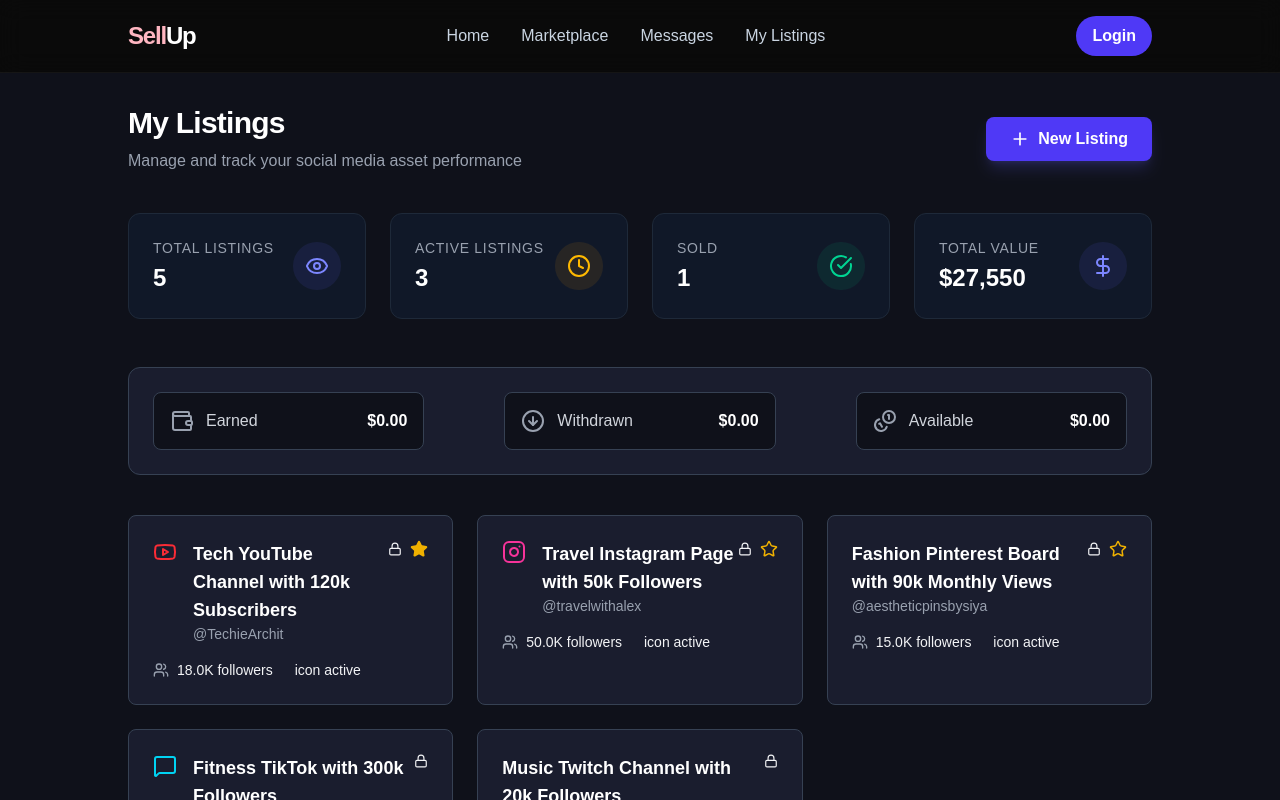
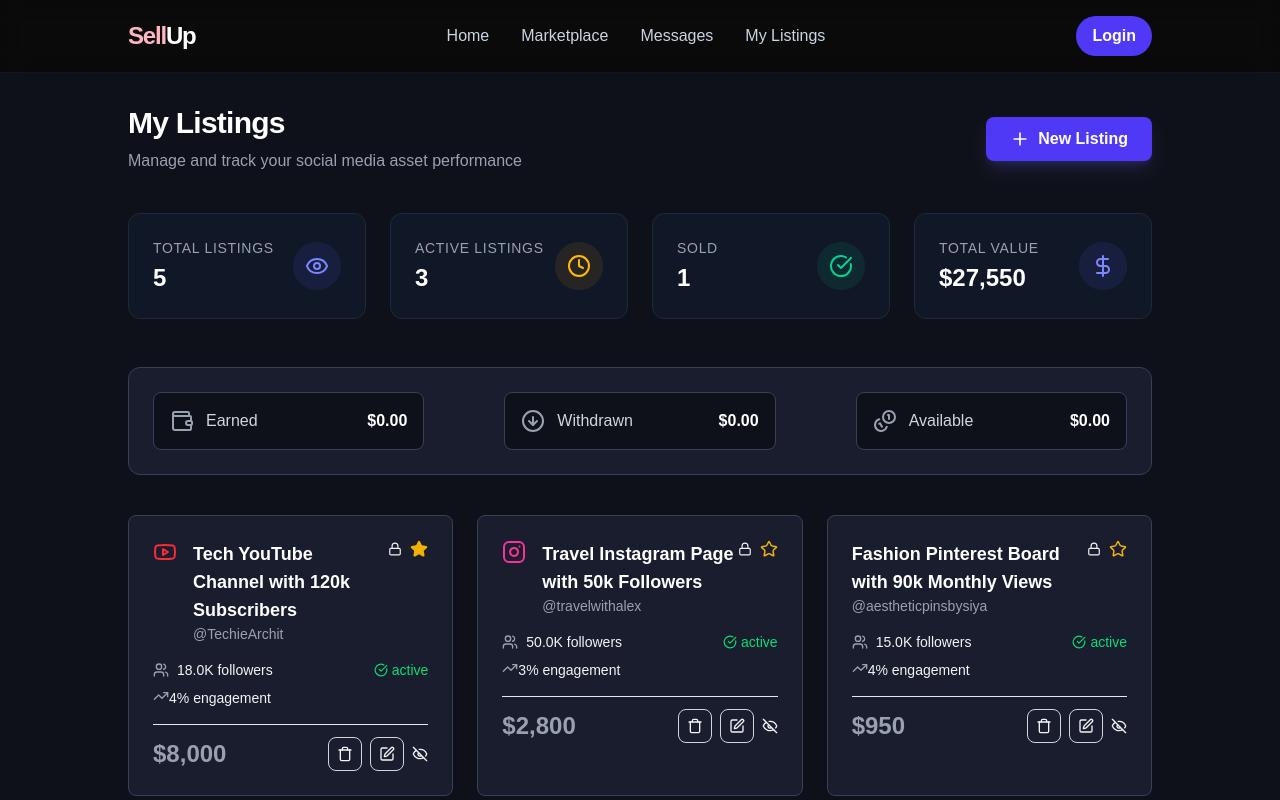
Before and after one commit to sheetalyadavv123/SellUp, a React (Vite) app in the folder frontend/: page /my-listings in a window 1280 px wide. Shown: the top 800 px of the page. Built offline with nearby package versions, Linux system fonts and the light colour scheme; no server answers.

Commit message:
listing page ui

```diff
--- a/frontend/src/pages/MyListing.jsx
+++ b/frontend/src/pages/MyListing.jsx
@@ -7,7 +7,14 @@ import {
   ArrowDownCircleIcon, CoinsIcon, PlusIcon, StarIcon,
   Instagram, Twitter, Youtube, Facebook, MessageSquare,
   LockIcon,
-  Users
+  Users,
+  BanIcon,
+  XCircle,
+  TrendingUp,
+  TrashIcon,
+  Edit,
+  EyeOffIcon,
+  EyeIcon
 } from 'lucide-react';
 
 const MyListings = () => {
@@ -37,10 +44,29 @@ const MyListings = () => {
     switch (status) {
       case "active":
         return <CheckCircle className='size-3.5'/>
-        break;
+      case "ban":
+        return <BanIcon className='size-3.5'/>
+      case "sold":
+        return <DollarSign className='size-3.5'/>
+      case "inactive":
+        return <XCircle className='size-3.5'/>
+      default:
+        return <Clock className='size-3.5'/>
+    }
+  }
 
+  const getStatusColor=(status)=>{
+    switch (status) {
+      case "active":
+        return "text-green-400";
+      case "ban":
+        return "text-red-400";
+      case "sold":
+        return "text-indigo-400";
+      case "inactive":
+        return "text-gray-400";
       default:
-        break;
+        return "text-gray-400";
     }
   }
 
@@ -165,11 +191,40 @@ const MyListings = () => {
                           <Users className='size-4 text-gray-400'/>
                           <span>{formatNumber(listing.followers_count)} followers</span>
                         </div>
-                        <span>
-                          {`icon`}{" "}<span>{listing.status}</span>
+                        <span className={`flex items-center justify-end gap-1 ${getStatusColor(listing.status)}`}>
+                          {getStatusIcon(listing.status)} <span>{listing.status}</span>
                         </span>
+                        <div className='flex items-centerspace-x-2'>
+                          <TrendingUp className='size-4 text-gray-400'/>
+                          <span>{listing.engagement_rate}% engagement</span>
+                        </div>
                   </div>
 
+                <div className='flex items-center justify-between pt-3 border-t
+                border-gray-200'>
+                  <span className='text-2xl font-bold text-gray-400'>
+                     {currency}
+                     {listing.price.toLocaleString()}
+                  </span>
+                  <div className='flex items-center space-x-2'>
+                      {listing.status!=="sold" && (
+                        <button className='p-2 border border-gray-300 rounded-lg
+                        hover:bg-gray-50 hover:text-red-500'>
+                           <TrashIcon className='size-4'/>
+                        </button>
+                      )}
+                      <button className='p-2 border border-gray-300 rounded-lg
+                        hover:bg-gray-50 hover:text-indigo-600'>
+                        <Edit className='size-4'/>
+                      </button>
+                      <button>
+                        {listing.status === "active" && (<EyeOffIcon
+                        className='size-4'/>)}
+                        {listing.status !== "active" && (<EyeIcon
+                        className='size-4'/>)}
+                      </button>
+                  </div>
+                </div>
                 </div>
                 </div>
               </div>
```
